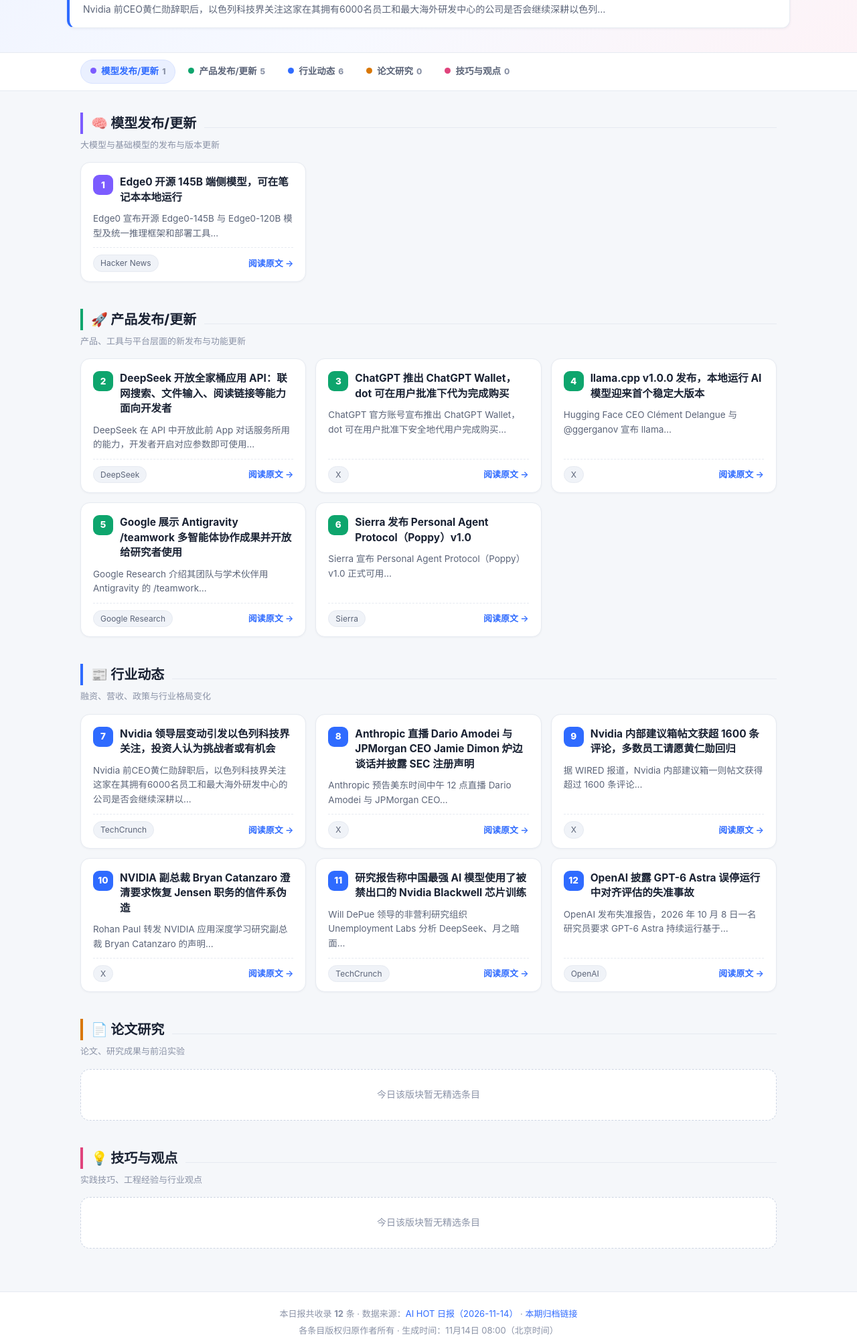
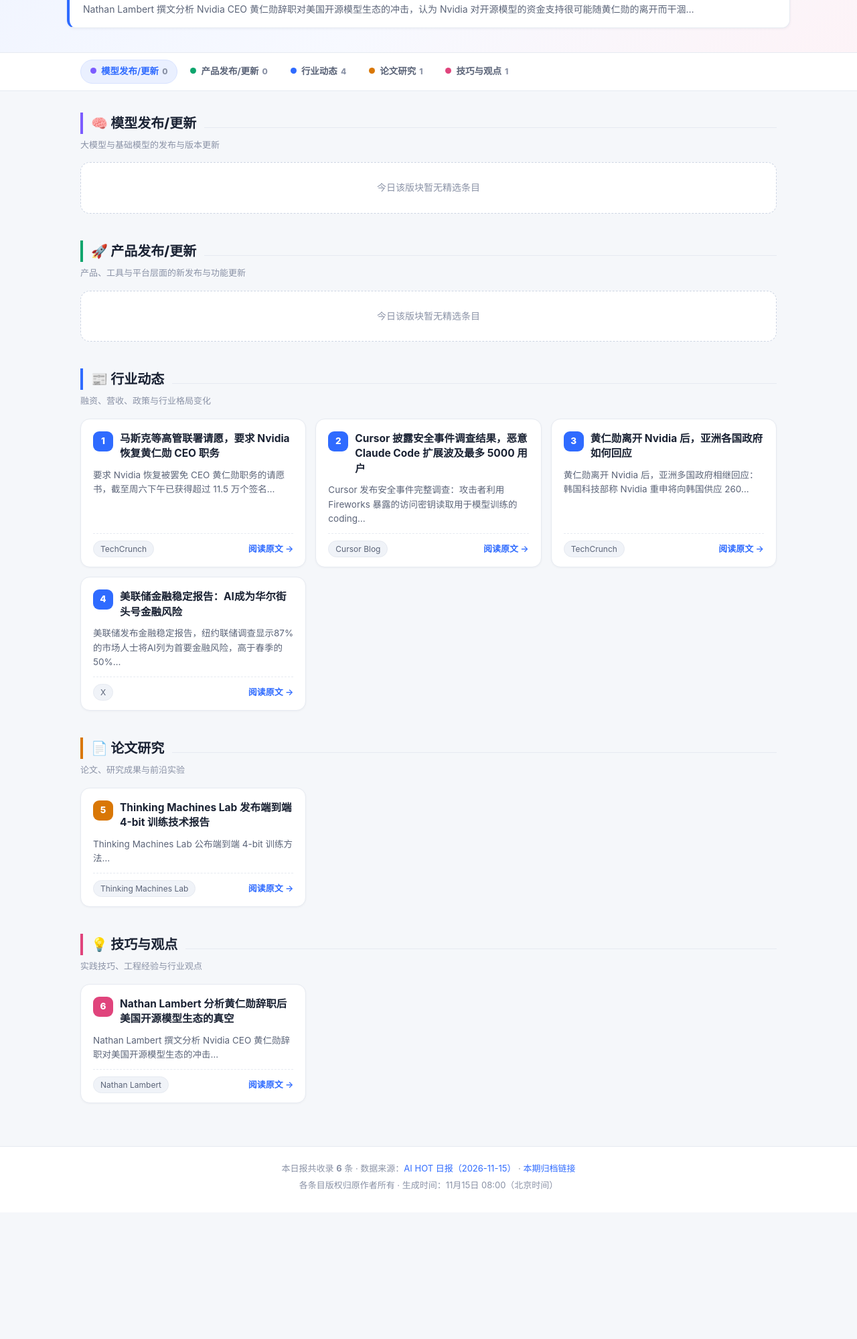
Before and after one commit to LuoYe934/aihot-daily-briefing, a plain HTML site: page index.html in a window 1280 px wide. Shown: the part 376-2375 px from the top of the page at 67% size. After the commit the page ends 2186 px from the top, so only its background shows below. Drawn offline with Linux system fonts and the light colour scheme.

Commit message:
daily briefing 2026-11-15

```diff
--- a/index.html
+++ b/index.html
@@ -3,7 +3,7 @@
 <head>
 <meta charset="UTF-8">
 <meta name="viewport" content="width=device-width, initial-scale=1.0">
-<title>AI 晨报 · 2026年11月14日 星期六</title>
+<title>AI 晨报 · 2026年11月15日 星期日</title>
 <style>
   :root{
     --bg:#f5f7fa; --card:#ffffff; --ink:#1a2233; --ink-2:#5b6478; --ink-3:#8a92a6;
@@ -88,113 +88,77 @@
 <header class="hero">
 <div class="hero-inner">
 <span class="kicker">☀ AI HOT 晨报 · 每日精选</span>
-<h1>AI 晨报 · 2026年11月14日 星期六</h1>
-<p class="meta">共收录 <b>12</b> 条精选动态 · 统计窗口 11月13日 08:00 – 11月14日 08:00（北京时间）· 生成于 11月14日 08:00</p>
+<h1>AI 晨报 · 2026年11月15日 星期日</h1>
+<p class="meta">共收录 <b>6</b> 条精选动态 · 统计窗口 11月14日 08:00 – 11月15日 08:00（北京时间）· 生成于 11月15日 08:00</p>
 
-<div class="stats"><div class="stat total"><div class="num">12</div><div class="lab">总条数</div></div><div class="stat"><div class="num" style="color:var(--c-model)">1</div><div class="lab"><span class="dot" style="background:var(--c-model)"></span>模型发布/更新</div></div><div class="stat"><div class="num" style="color:var(--c-product)">5</div><div class="lab"><span class="dot" style="background:var(--c-product)"></span>产品发布/更新</div></div><div class="stat"><div class="num" style="color:var(--c-industry)">6</div><div class="lab"><span class="dot" style="background:var(--c-industry)"></span>行业动态</div></div><div class="stat"><div class="num" style="color:var(--c-paper)">0</div><div class="lab"><span class="dot" style="background:var(--c-paper)"></span>论文研究</div></div><div class="stat"><div class="num" style="color:var(--c-tips)">0</div><div class="lab"><span class="dot" style="background:var(--c-tips)"></span>技巧与观点</div></div></div>
+<div class="stats"><div class="stat total"><div class="num">6</div><div class="lab">总条数</div></div><div class="stat"><div class="num" style="color:var(--c-model)">0</div><div class="lab"><span class="dot" style="background:var(--c-model)"></span>模型发布/更新</div></div><div class="stat"><div class="num" style="color:var(--c-product)">0</div><div class="lab"><span class="dot" style="background:var(--c-product)"></span>产品发布/更新</div></div><div class="stat"><div class="num" style="color:var(--c-industry)">4</div><div class="lab"><span class="dot" style="background:var(--c-industry)"></span>行业动态</div></div><div class="stat"><div class="num" style="color:var(--c-paper)">1</div><div class="lab"><span class="dot" style="background:var(--c-paper)"></span>论文研究</div></div><div class="stat"><div class="num" style="color:var(--c-tips)">1</div><div class="lab"><span class="dot" style="background:var(--c-tips)"></span>技巧与观点</div></div></div>
 <div class="lead-card"><span class="tag">今日头条</span>
-<h2><a href="https://aihot.news/items/pdhda5tufq7ubi8w17bys7w66" target="_blank" rel="noopener noreferrer" style="text-decoration:none">Nvidia 领导层变动引发以色列科技界关注，投资人认为挑战者或有机会</a></h2><p>Nvidia 前CEO黄仁勋辞职后，以色列科技界关注这家在其拥有6000名员工和最大海外研发中心的公司是否会继续深耕以色列…</p></div>
+<h2><a href="https://aihot.news/items/np6dwfqwflqe7vfse9kkfxj1n" target="_blank" rel="noopener noreferrer" style="text-decoration:none">Nathan Lambert 分析黄仁勋辞职后美国开源模型生态的真空</a></h2><p>Nathan Lambert 撰文分析 Nvidia CEO 黄仁勋辞职对美国开源模型生态的冲击，认为 Nvidia 对开源模型的资金支持很可能随黄仁勋的离开而干涸…</p></div>
 </div>
 </header>
-<nav><div class="nav-inner" id="nav"><a href="#sec-0"><span class="dot" style="background:var(--c-model)"></span>模型发布/更新<span class="n">1</span></a><a href="#sec-1"><span class="dot" style="background:var(--c-product)"></span>产品发布/更新<span class="n">5</span></a><a href="#sec-2"><span class="dot" style="background:var(--c-industry)"></span>行业动态<span class="n">6</span></a><a href="#sec-3"><span class="dot" style="background:var(--c-paper)"></span>论文研究<span class="n">0</span></a><a href="#sec-4"><span class="dot" style="background:var(--c-tips)"></span>技巧与观点<span class="n">0</span></a></div></nav>
+<nav><div class="nav-inner" id="nav"><a href="#sec-0"><span class="dot" style="background:var(--c-model)"></span>模型发布/更新<span class="n">0</span></a><a href="#sec-1"><span class="dot" style="background:var(--c-product)"></span>产品发布/更新<span class="n">0</span></a><a href="#sec-2"><span class="dot" style="background:var(--c-industry)"></span>行业动态<span class="n">4</span></a><a href="#sec-3"><span class="dot" style="background:var(--c-paper)"></span>论文研究<span class="n">1</span></a><a href="#sec-4"><span class="dot" style="background:var(--c-tips)"></span>技巧与观点<span class="n">1</span></a></div></nav>
 <main>
 <section id="sec-0" style="--sc:var(--c-model)">
 <div class="sec-head sec-accent"><h2>🧠 模型发布/更新</h2><div class="rule"></div></div>
 <p class="sec-desc">大模型与基础模型的发布与版本更新</p>
-<div class="grid"><article class="card">
-<div class="top"><span class="idx">1</span>
-<h3><a href="https://aihot.news/items/icmwp7qazk244f7fn6zlw8882" target="_blank" rel="noopener noreferrer">Edge0 开源 145B 端侧模型，可在笔记本本地运行</a></h3></div>
-<p class="summary">Edge0 宣布开源 Edge0-145B 与 Edge0-120B 模型及统一推理框架和部署工具…</p>
-<div class="foot"><span class="chip">Hacker News</span>
-<a class="more" href="https://edge0.ai/blog/introducing-edge0-145b-frontier-ai-capabilities-on-your-own-computer" target="_blank" rel="noopener noreferrer">阅读原文 →</a></div>
-</article></div>
+<div class="empty">今日该版块暂无精选条目</div>
 </section><section id="sec-1" style="--sc:var(--c-product)">
 <div class="sec-head sec-accent"><h2>🚀 产品发布/更新</h2><div class="rule"></div></div>
 <p class="sec-desc">产品、工具与平台层面的新发布与功能更新</p>
-<div class="grid"><article class="card">
-<div class="top"><span class="idx">2</span>
-<h3><a href="https://aihot.news/items/nnbnoebf6mvo97usmwj5wziyl" target="_blank" rel="noopener noreferrer">DeepSeek 开放全家桶应用 API：联网搜索、文件输入、阅读链接等能力面向开发者</a></h3></div>
-<p class="summary">DeepSeek 在 API 中开放此前 App 对话服务所用的能力，开发者开启对应参数即可使用…</p>
-<div class="foot"><span class="chip">DeepSeek</span>
-<a class="more" href="https://api-docs.deepseek.com/zh-cn/updates/#发布全家桶应用-api" target="_blank" rel="noopener noreferrer">阅读原文 →</a></div>
-</article><article class="card">
-<div class="top"><span class="idx">3</span>
-<h3><a href="https://aihot.news/items/vot1htumxjgnb0i88rbq3zsuq" target="_blank" rel="noopener noreferrer">ChatGPT 推出 ChatGPT Wallet，dot 可在用户批准下代为完成购买</a></h3></div>
-<p class="summary">ChatGPT 官方账号宣布推出 ChatGPT Wallet，dot 可在用户批准下安全地代用户完成购买…</p>
-<div class="foot"><span class="chip">X</span>
-<a class="more" href="https://x.com/ChatGPT/status/2121283151729496235" target="_blank" rel="noopener noreferrer">阅读原文 →</a></div>
-</article><article class="card">
-<div class="top"><span class="idx">4</span>
-<h3><a href="https://aihot.news/items/um8pmpa91qn1ymvx3pux0sq1x" target="_blank" rel="noopener noreferrer">llama.cpp v1.0.0 发布，本地运行 AI 模型迎来首个稳定大版本</a></h3></div>
-<p class="summary">Hugging Face CEO Clément Delangue 与 @ggerganov 宣布 llama…</p>
-<div class="foot"><span class="chip">X</span>
-<a class="more" href="https://x.com/ClementDelangue/status/2121260104913768931" target="_blank" rel="noopener noreferrer">阅读原文 →</a></div>
-</article><article class="card">
-<div class="top"><span class="idx">5</span>
-<h3><a href="https://aihot.news/items/h0obmlpmc44dqk1da164ca1z7" target="_blank" rel="noopener noreferrer">Google 展示 Antigravity /teamwork 多智能体协作成果并开放给研究者使用</a></h3></div>
-<p class="summary">Google Research 介绍其团队与学术伙伴用 Antigravity 的 /teamwork…</p>
-<div class="foot"><span class="chip">Google Research</span>
-<a class="more" href="https://research.google/blog/advancing-science-engineering-with-antigravitys-teamwork-feature/" target="_blank" rel="noopener noreferrer">阅读原文 →</a></div>
-</article><article class="card">
-<div class="top"><span class="idx">6</span>
-<h3><a href="https://aihot.news/items/z4wsrxr1xmhg3lq3y0ouq5rmr" target="_blank" rel="noopener noreferrer">Sierra 发布 Personal Agent Protocol（Poppy）v1.0</a></h3></div>
-<p class="summary">Sierra 宣布 Personal Agent Protocol（Poppy）v1.0 正式可用…</p>
-<div class="foot"><span class="chip">Sierra</span>
-<a class="more" href="https://sierra.ai/blog/releasing-poppy" target="_blank" rel="noopener noreferrer">阅读原文 →</a></div>
-</article></div>
+<div class="empty">今日该版块暂无精选条目</div>
 </section><section id="sec-2" style="--sc:var(--c-industry)">
 <div class="sec-head sec-accent"><h2>📰 行业动态</h2><div class="rule"></div></div>
 <p class="sec-desc">融资、营收、政策与行业格局变化</p>
 <div class="grid"><article class="card">
-<div class="top"><span class="idx">7</span>
-<h3><a href="https://aihot.news/items/pdhda5tufq7ubi8w17bys7w66" target="_blank" rel="noopener noreferrer">Nvidia 领导层变动引发以色列科技界关注，投资人认为挑战者或有机会</a></h3></div>
-<p class="summary">Nvidia 前CEO黄仁勋辞职后，以色列科技界关注这家在其拥有6000名员工和最大海外研发中心的公司是否会继续深耕以…</p>
+<div class="top"><span class="idx">1</span>
+<h3><a href="https://aihot.news/items/umoosrbjhi12kj7lv51qan4ju" target="_blank" rel="noopener noreferrer">马斯克等高管联署请愿，要求 Nvidia 恢复黄仁勋 CEO 职务</a></h3></div>
+<p class="summary">要求 Nvidia 恢复被罢免 CEO 黄仁勋职务的请愿书，截至周六下午已获得超过 11.5 万个签名…</p>
 <div class="foot"><span class="chip">TechCrunch</span>
-<a class="more" href="https://techcrunch.com/2026/11/13/israels-vcs-see-opportunity-for-challengers-in-nvidias-turmoil/" target="_blank" rel="noopener noreferrer">阅读原文 →</a></div>
+<a class="more" href="https://techcrunch.com/2026/11/14/elon-musk-other-tech-execs-sign-petition-calling-on-nvidia-to-reinstate-jensen-huang/" target="_blank" rel="noopener noreferrer">阅读原文 →</a></div>
 </article><article class="card">
-<div class="top"><span class="idx">8</span>
-<h3><a href="https://aihot.news/items/vsfne926njom5wnadceo8r04m" target="_blank" rel="noopener noreferrer">Anthropic 直播 Dario Amodei 与 JPMorgan CEO Jamie Dimon 炉边谈话并披露 SEC 注册声明</a></h3></div>
-<p class="summary">Anthropic 预告美东时间中午 12 点直播 Dario Amodei 与 JPMorgan CEO…</p>
+<div class="top"><span class="idx">2</span>
+<h3><a href="https://aihot.news/items/e9o5h2c1o5f0xuh2bgqtc2w7k" target="_blank" rel="noopener noreferrer">Cursor 披露安全事件调查结果，恶意 Claude Code 扩展波及最多 5000 用户</a></h3></div>
+<p class="summary">Cursor 发布安全事件完整调查：攻击者利用 Fireworks 暴露的访问密钥读取用于模型训练的 coding…</p>
+<div class="foot"><span class="chip">Cursor Blog</span>
+<a class="more" href="https://cursor.com/blog/security-incident-update" target="_blank" rel="noopener noreferrer">阅读原文 →</a></div>
+</article><article class="card">
+<div class="top"><span class="idx">3</span>
+<h3><a href="https://aihot.news/items/ni18shok3lh70l1e49nazmgdc" target="_blank" rel="noopener noreferrer">黄仁勋离开 Nvidia 后，亚洲各国政府如何回应</a></h3></div>
+<p class="summary">黄仁勋离开 Nvidia 后，亚洲多国政府相继回应：韩国科技部称 Nvidia 重申将向韩国供应 260…</p>
+<div class="foot"><span class="chip">TechCrunch</span>
+<a class="more" href="https://techcrunch.com/2026/11/14/asian-governments-react-to-nvidia-ceo-jensen-huangs-exit/" target="_blank" rel="noopener noreferrer">阅读原文 →</a></div>
+</article><article class="card">
+<div class="top"><span class="idx">4</span>
+<h3><a href="https://aihot.news/items/xzt8t0xkgj3mm17k11s2yo3d4" target="_blank" rel="noopener noreferrer">美联储金融稳定报告：AI成为华尔街头号金融风险</a></h3></div>
+<p class="summary">美联储发布金融稳定报告，纽约联储调查显示87%的市场人士将AI列为首要金融风险，高于春季的50%…</p>
 <div class="foot"><span class="chip">X</span>
-<a class="more" href="https://x.com/AnthropicAI/status/2121272083863011714" target="_blank" rel="noopener noreferrer">阅读原文 →</a></div>
-</article><article class="card">
-<div class="top"><span class="idx">9</span>
-<h3><a href="https://aihot.news/items/x7omcgiafs8nml9fnrog3sg9w" target="_blank" rel="noopener noreferrer">Nvidia 内部建议箱帖文获超 1600 条评论，多数员工请愿黄仁勋回归</a></h3></div>
-<p class="summary">据 WIRED 报道，Nvidia 内部建议箱一则帖文获得超过 1600 条评论…</p>
-<div class="foot"><span class="chip">X</span>
-<a class="more" href="https://x.com/rohanpaul_ai/status/2121135206342275529" target="_blank" rel="noopener noreferrer">阅读原文 →</a></div>
-</article><article class="card">
-<div class="top"><span class="idx">10</span>
-<h3><a href="https://aihot.news/items/kei20gkia8a0vhknc859jsfqr" target="_blank" rel="noopener noreferrer">NVIDIA 副总裁 Bryan Catanzaro 澄清要求恢复 Jensen 职务的信件系伪造</a></h3></div>
-<p class="summary">Rohan Paul 转发 NVIDIA 应用深度学习研究副总裁 Bryan Catanzaro 的声明…</p>
-<div class="foot"><span class="chip">X</span>
-<a class="more" href="https://x.com/rohanpaul_ai/status/2121354165352096179" target="_blank" rel="noopener noreferrer">阅读原文 →</a></div>
-</article><article class="card">
-<div class="top"><span class="idx">11</span>
-<h3><a href="https://aihot.news/items/q92ir58jcjtp3g9fn11jlb6ei" target="_blank" rel="noopener noreferrer">研究报告称中国最强 AI 模型使用了被禁出口的 Nvidia Blackwell 芯片训练</a></h3></div>
-<p class="summary">Will DePue 领导的非营利研究组织 Unemployment Labs 分析 DeepSeek、月之暗面…</p>
-<div class="foot"><span class="chip">TechCrunch</span>
-<a class="more" href="https://techcrunch.com/2026/11/13/export-banned-nvidia-chips-are-behind-chinas-most-powerful-ai-models-uh-oh-jensen/" target="_blank" rel="noopener noreferrer">阅读原文 →</a></div>
-</article><article class="card">
-<div class="top"><span class="idx">12</span>
-<h3><a href="https://aihot.news/items/wz5z4s95o7y82d8fk803hyr3x" target="_blank" rel="noopener noreferrer">OpenAI 披露 GPT-6 Astra 误停运行中对齐评估的失准事故</a></h3></div>
-<p class="summary">OpenAI 发布失准报告，2026 年 10 月 8 日一名研究员要求 GPT-6 Astra 持续运行基于…</p>
-<div class="foot"><span class="chip">OpenAI</span>
-<a class="more" href="https://alignment.openai.com/misalignment-reports/stopping-a-running-alignment-evaluation/" target="_blank" rel="noopener noreferrer">阅读原文 →</a></div>
+<a class="more" href="https://x.com/rohanpaul_ai/status/2121391185499660332" target="_blank" rel="noopener noreferrer">阅读原文 →</a></div>
 </article></div>
 </section><section id="sec-3" style="--sc:var(--c-paper)">
 <div class="sec-head sec-accent"><h2>📄 论文研究</h2><div class="rule"></div></div>
 <p class="sec-desc">论文、研究成果与前沿实验</p>
-<div class="empty">今日该版块暂无精选条目</div>
+<div class="grid"><article class="card">
+<div class="top"><span class="idx">5</span>
+<h3><a href="https://aihot.news/items/sk6b7wgji4vbbkaa197ys334v" target="_blank" rel="noopener noreferrer">Thinking Machines Lab 发布端到端 4-bit 训练技术报告</a></h3></div>
+<p class="summary">Thinking Machines Lab 公布端到端 4-bit 训练方法…</p>
+<div class="foot"><span class="chip">Thinking Machines Lab</span>
+<a class="more" href="https://thinkingmachines.ai/blog/end-to-end-4-bit-training/" target="_blank" rel="noopener noreferrer">阅读原文 →</a></div>
+</article></div>
 </section><section id="sec-4" style="--sc:var(--c-tips)">
 <div class="sec-head sec-accent"><h2>💡 技巧与观点</h2><div class="rule"></div></div>
 <p class="sec-desc">实践技巧、工程经验与行业观点</p>
-<div class="empty">今日该版块暂无精选条目</div>
+<div class="grid"><article class="card">
+<div class="top"><span class="idx">6</span>
+<h3><a href="https://aihot.news/items/np6dwfqwflqe7vfse9kkfxj1n" target="_blank" rel="noopener noreferrer">Nathan Lambert 分析黄仁勋辞职后美国开源模型生态的真空</a></h3></div>
+<p class="summary">Nathan Lambert 撰文分析 Nvidia CEO 黄仁勋辞职对美国开源模型生态的冲击…</p>
+<div class="foot"><span class="chip">Nathan Lambert</span>
+<a class="more" href="https://www.interconnects.ai/p/open-source-ai-without-jensen" target="_blank" rel="noopener noreferrer">阅读原文 →</a></div>
+</article></div>
 </section>
 </main>
 <footer>
-<p>本日报共收录 <b>12</b> 条 · 数据来源：<a href="https://aihot.news/daily/2026-11-14" target="_blank" rel="noopener noreferrer">AI HOT 日报（2026-11-14）</a> · <a href="archives/2026-11-14.html">本期归档链接</a></p>
-<p style="margin-top:4px">各条目版权归原作者所有 · 生成时间：11月14日 08:00（北京时间）</p>
+<p>本日报共收录 <b>6</b> 条 · 数据来源：<a href="https://aihot.news/daily/2026-11-15" target="_blank" rel="noopener noreferrer">AI HOT 日报（2026-11-15）</a> · <a href="archives/2026-11-15.html">本期归档链接</a></p>
+<p style="margin-top:4px">各条目版权归原作者所有 · 生成时间：11月15日 08:00（北京时间）</p>
 </footer>
 <script>
   (function(){
```
Also changed, not shown: archives/2026-11-15.html (added, +180 -0 lines).
